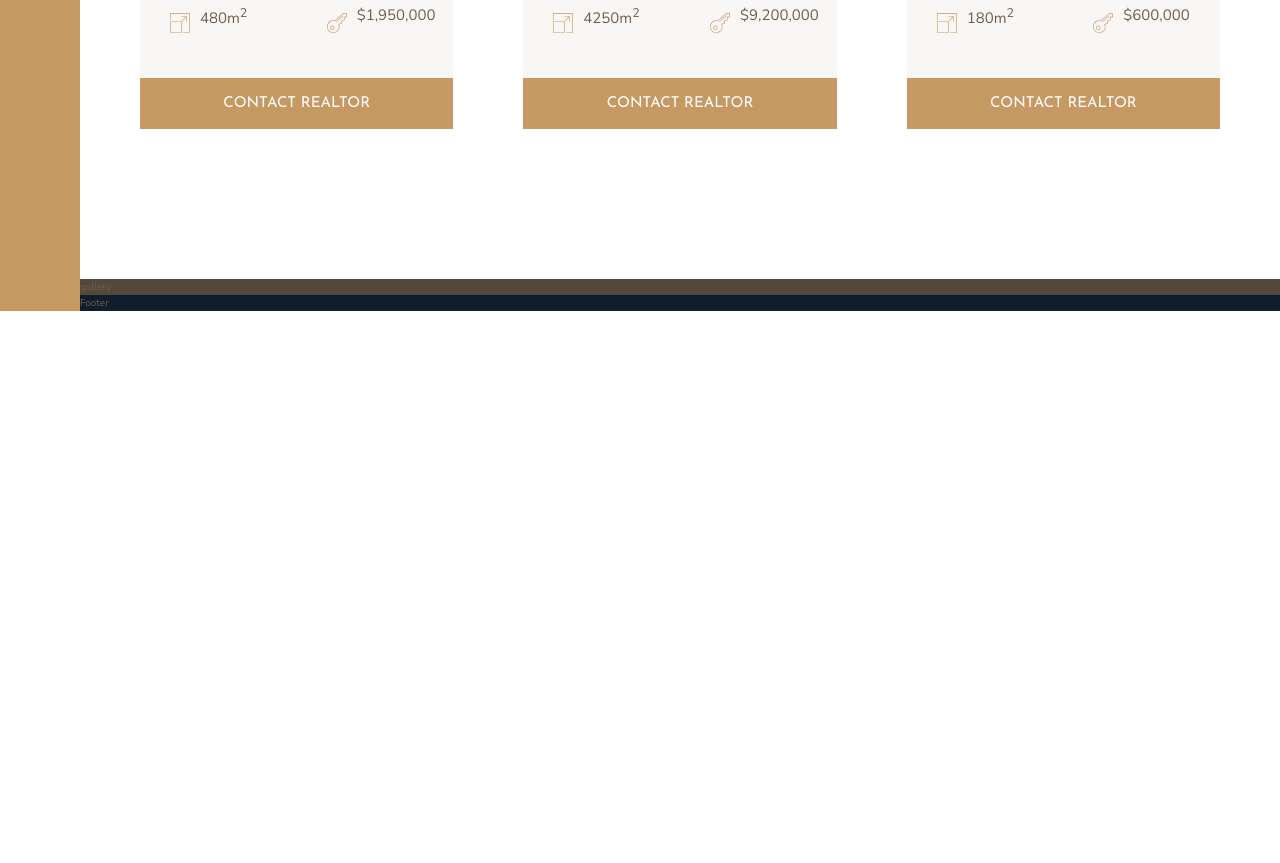
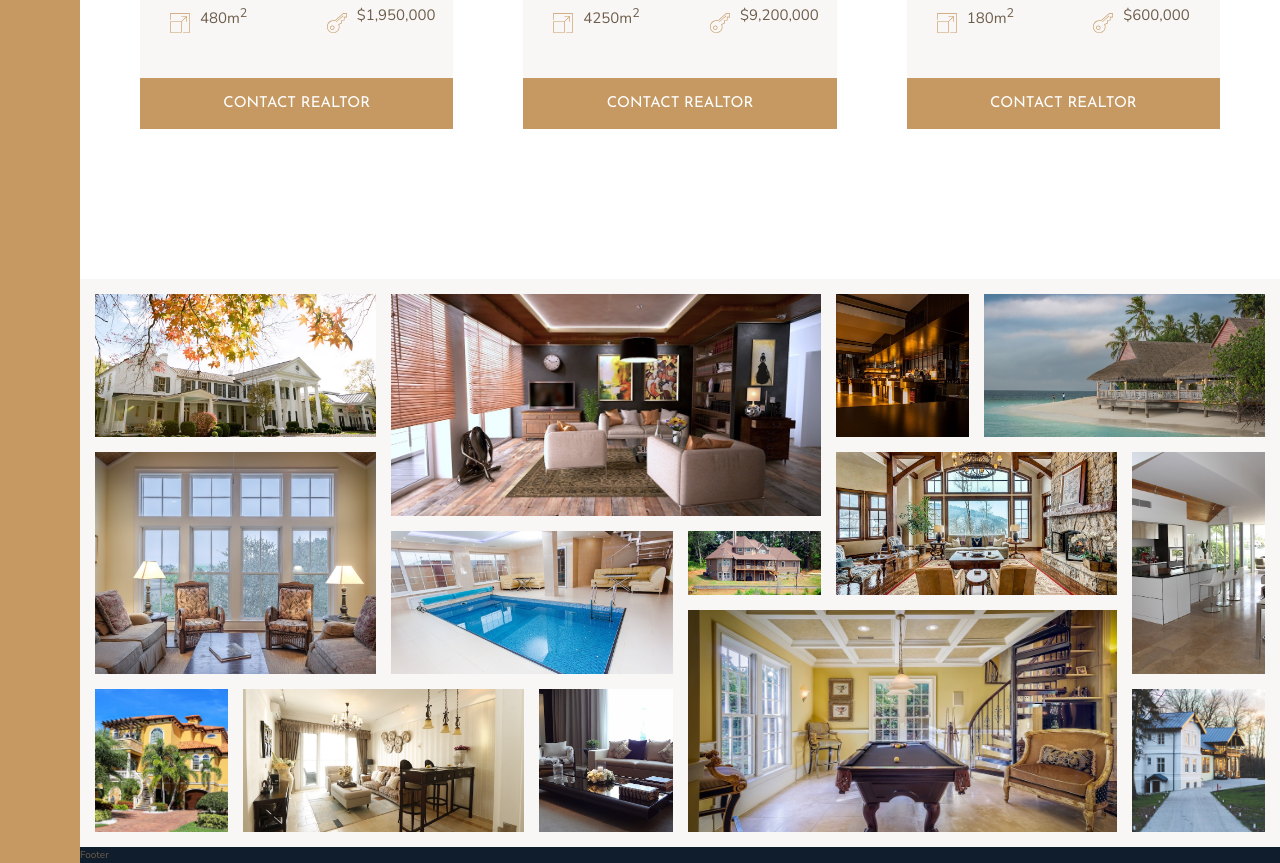
Before and after one commit to clayrisse/nexter-mockup, a website: page index.html in a window 1280 px wide. Shown: the part 2851-3714 px from the top of the page. Before the commit the page ends 3162 px from the top, so only its background shows below. Drawn offline with nearby package versions, Linux system fonts and the light colour scheme.

Commit message:
Gallery grid section done

```diff
--- a/index.html
+++ b/index.html
@@ -298,7 +298,24 @@
         </section>
 
         <section class="gallery">
-            gallery
+            <figure class="gallery__item gallery__item--1">
+                <img src="img/gal-1.jpeg" alt="Gallery image 1" class="gallery__img">
+            </figure>
+            <!-- (figure.gallery__item.gallery__item--$>img.gallery__img[src="img/gal-$.jpeg"][alt="Gallery image $"])*14 -->
+            <figure class="gallery__item gallery__item--1"><img src="img/gal-1.jpeg" alt="Gallery image 1" class="gallery__img"></figure>
+            <figure class="gallery__item gallery__item--2"><img src="img/gal-2.jpeg" alt="Gallery image 2" class="gallery__img"></figure>
+            <figure class="gallery__item gallery__item--3"><img src="img/gal-3.jpeg" alt="Gallery image 3" class="gallery__img"></figure>
+            <figure class="gallery__item gallery__item--4"><img src="img/gal-4.jpeg" alt="Gallery image 4" class="gallery__img"></figure>
+            <figure class="gallery__item gallery__item--5"><img src="img/gal-5.jpeg" alt="Gallery image 5" class="gallery__img"></figure>
+            <figure class="gallery__item gallery__item--6"><img src="img/gal-6.jpeg" alt="Gallery image 6" class="gallery__img"></figure>
+            <figure class="gallery__item gallery__item--7"><img src="img/gal-7.jpeg" alt="Gallery image 7" class="gallery__img"></figure>
+            <figure class="gallery__item gallery__item--8"><img src="img/gal-8.jpeg" alt="Gallery image 8" class="gallery__img"></figure>
+            <figure class="gallery__item gallery__item--9"><img src="img/gal-9.jpeg" alt="Gallery image 9" class="gallery__img"></figure>
+            <figure class="gallery__item gallery__item--10"><img src="img/gal-10.jpeg" alt="Gallery image 10" class="gallery__img"></figure>
+            <figure class="gallery__item gallery__item--11"><img src="img/gal-11.jpeg" alt="Gallery image 11" class="gallery__img"></figure>
+            <figure class="gallery__item gallery__item--12"><img src="img/gal-12.jpeg" alt="Gallery image 12" class="gallery__img"></figure>
+            <figure class="gallery__item gallery__item--13"><img src="img/gal-13.jpeg" alt="Gallery image 13" class="gallery__img"></figure>
+            <figure class="gallery__item gallery__item--14"><img src="img/gal-14.jpeg" alt="Gallery image 14" class="gallery__img"></figure>
         </section>
 
         <footer class="footer">
--- a/sass/_gallery.scss
+++ b/sass/_gallery.scss
@@ -1,4 +1,43 @@
 .gallery {
-  background-color: $color-grey-dark-1;
+  background-color: $color-grey-light-1;
   grid-column: full-s / full-e;
+
+  display: grid;
+  grid-template-columns: repeat(8, 1fr);
+  grid-template-rows: repeat(7, 5vw);
+  grid-gap: 1.5rem;
+  padding: 1.5rem;
+
+  &__item {
+    &--1  { grid-area: 1 / 1 / span 2 / span 2; } //row/col/end-row/end-col
+    &--2  { grid-area: 1 / 3 / span 3 / span 3; }
+    &--3  { grid-area: 1 / 6 / span 2 / span 1; }
+    &--4  { grid-area: 1 / 7 / span 2 / -1; }
+    &--5  { grid-area: 3 / 1 / span 3 / span 2; }
+    &--6  { grid-area: 4 / 3 / span 2 / span 2; }
+    &--7  { grid-area: 4 / 5 / span 1 / span 1; }
+    &--8  { grid-area: 3 / 6 / span 2 / span 2; }
+    &--9  { grid-area: 3 / 8 / span 3 / -1; }
+    &--10 { grid-area: 6 / 1 / -1 / span 1; }
+    &--11 { grid-area: 6 / 2 / -1 / span 2; }
+    &--12 { grid-area: 6 / 4 / -1 / span 1; }
+    &--13 { grid-area: 5 / 5 / -1 / span 3; }
+    &--14 { grid-area: 6 / 8 / -1 / -1; }
+    // &--14 {
+      // grid-row: 6 / -1;
+      // grid-column: 8 / -1;
+    // }
+  }
+
+  &__img {
+    width: 100%;//you have to set haigt and widt for it to work
+    height: 100%;//you have to set haigt and widt for it to work
+    object-fit: cover;
+    display: block;
+
+  }
+
+  & > * {//temporany fix for the big size of the image
+    width: 100%;
+  }
 }
```
Also changed, not shown: css/style.css.
